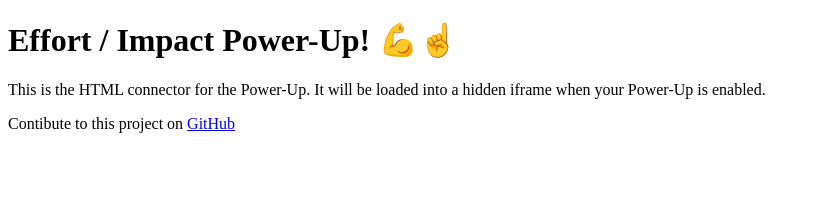
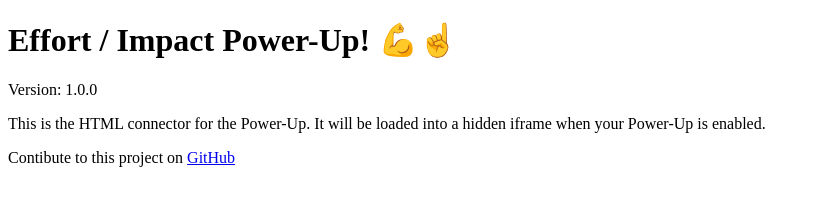
Before and after one commit to theideabureau/trello-effort-impact-power-up, a website: page index.html in a window 1280 px wide. Shown: the whole page, without its empty margins (0-820 px from the left). Drawn offline with Linux system fonts and the light colour scheme; a script that the page names is missing; files whose address does not match are found by name.

Commit message:
Added version output to index.html

```diff
--- a/index.html
+++ b/index.html
@@ -9,6 +9,8 @@
 
 		<h1>Effort / Impact Power-Up! 💪☝️</h1>
 
+		<p>Version: 1.0.0</p>
+
 		<p>This is the HTML connector for the Power-Up. It will be loaded into a hidden iframe when your Power-Up is enabled.</p>
 		<p>Contibute to this project on <a href="https://github.com/theideabureau/trello-effort-impact-power-up">GitHub</a></p>
 
```
